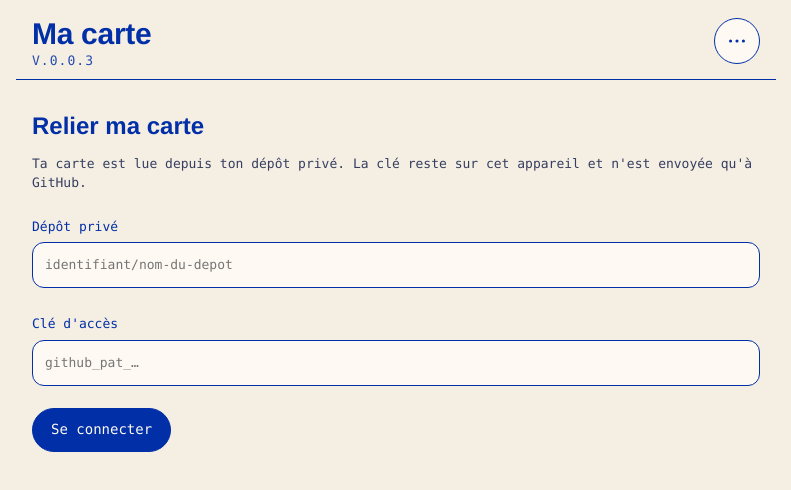
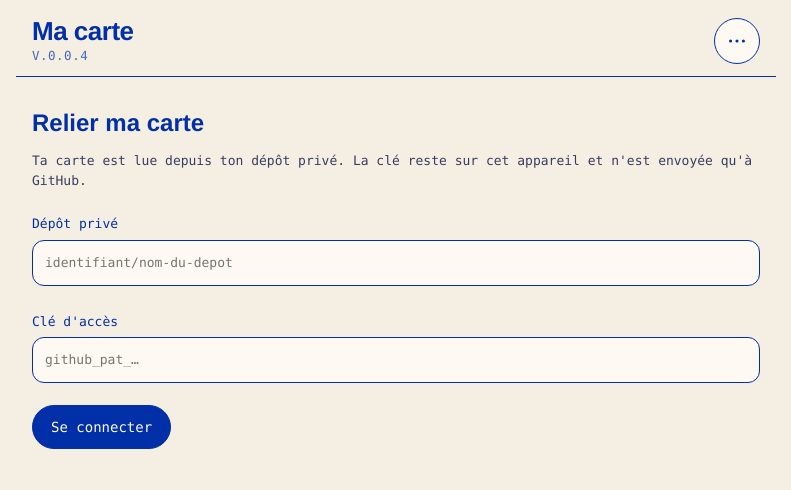
Before and after one commit to alexandralsct/carte-de-vie-variante, a plain HTML site: page index.html in a window 1280 px wide. Shown: the whole page, without its empty margins (244-1035 px from the left). Drawn offline with Linux system fonts and the light colour scheme.

Commit message:
En-tête comme LIFE, page fixe au défilement, version V.0.0.4, cache carte-life-v7

```diff
--- a/index.html
+++ b/index.html
@@ -17,8 +17,7 @@
 
   <header class="entete">
     <div class="titre">
-      <h1>Ma carte</h1>
-      <span class="ver" id="ver">V.0.0.3</span>
+      <h1>Ma carte<small id="ver">V.0.0.4</small></h1>
     </div>
     <div class="boutons" role="toolbar" aria-label="Actions">
       <button type="button" class="rond" id="actu" title="Actualiser" aria-label="Actualiser">
--- a/life-style.css
+++ b/life-style.css
@@ -11,19 +11,19 @@
   --mono: "IBM Plex Mono", ui-monospace, Menlo, monospace;
 }
 * { box-sizing: border-box; }
-html, body { margin: 0; background: var(--fond); color: var(--texte); }
+html, body { margin: 0; height: 100%; background: var(--fond); color: var(--texte); overflow: hidden; overscroll-behavior: none; }
 body { font: 400 14.5px/1.5 var(--mono); min-height: 100vh; }
 button, input { font: inherit; color: inherit; }
 button:focus-visible, input:focus-visible { outline: 3px solid var(--encre); outline-offset: 2px; }
 [hidden] { display: none !important; }
 
 /* colonne téléphone */
-.appli { max-width: 760px; margin: 0 auto; min-height: 100vh; display: flex; flex-direction: column; padding: 0 0 0; }
+.appli { max-width: 760px; margin: 0 auto; height: 100vh; height: 100dvh; overflow: hidden; display: flex; flex-direction: column; padding: 0 0 0; }
 
 /* en-tête LIFE */
 .entete { display: flex; align-items: flex-start; justify-content: space-between; gap: 10px; padding: 18px 16px 12px; border-bottom: var(--trait); position: relative; }
-.titre h1 { margin: 0; font-family: var(--display); font-weight: 700; font-size: 30px; line-height: 1.05; color: var(--encre); letter-spacing: -.01em; }
-.ver { display: block; margin-top: 4px; font: 500 13px/1 var(--mono); letter-spacing: .08em; color: var(--encre); opacity: .85; }
+.titre h1 { margin: 0; font-family: var(--display); font-weight: 700; font-size: 26px; line-height: 1; color: var(--encre); letter-spacing: -.5px; }
+.titre h1 small { display: block; font: 400 12.5px/1.2 var(--mono); letter-spacing: .5px; color: var(--encre-2); margin-top: 4px; text-transform: uppercase; white-space: nowrap; }
 .boutons { display: flex; gap: 8px; position: relative; }
 .rond {
   width: 46px; height: 46px; border-radius: 999px; border: var(--trait); background: var(--surface);
--- a/sw.js
+++ b/sw.js
@@ -1,6 +1,6 @@
 /* Hors ligne pour la variante « style LIFE » : cache des fichiers de l'app, réseau pour le reste.
    Cache propre à la variante (préfixe carte-life-) ; pas de contrôle d'empreinte (le contenu privé n'est pas dans ce dossier). */
-const C = "carte-life-v6";
+const C = "carte-life-v7";
 const FILES = ["./", "./index.html", "./life-style.css", "./app.js", "./manifest.webmanifest",
   "./icon-192.png", "./icon-512.png", "./icon-maskable-512.png",
   "./fonts/instrument-sans.woff2", "./fonts/plex-mono-400.woff2", "./fonts/plex-mono-500.woff2"];
```
